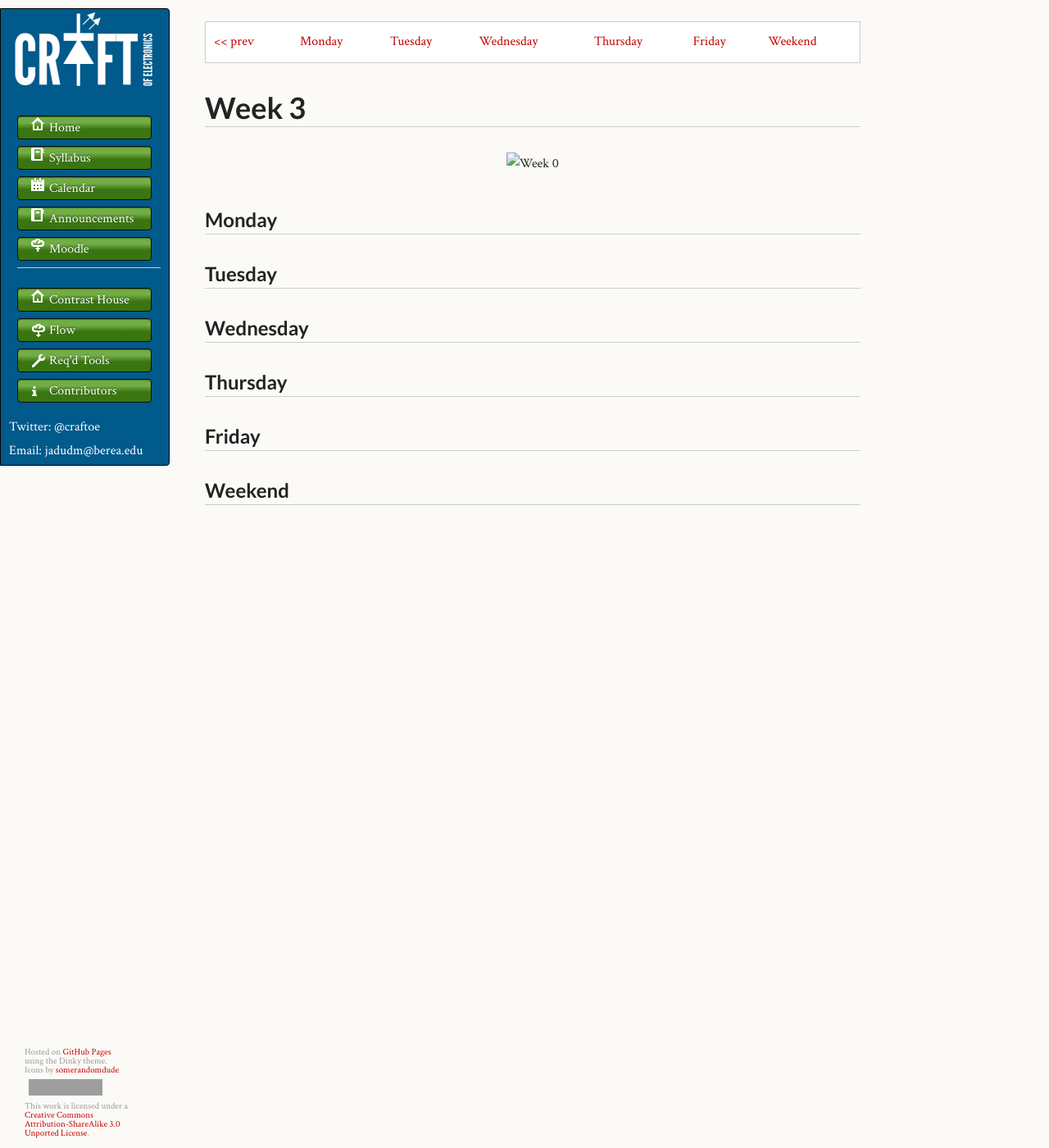
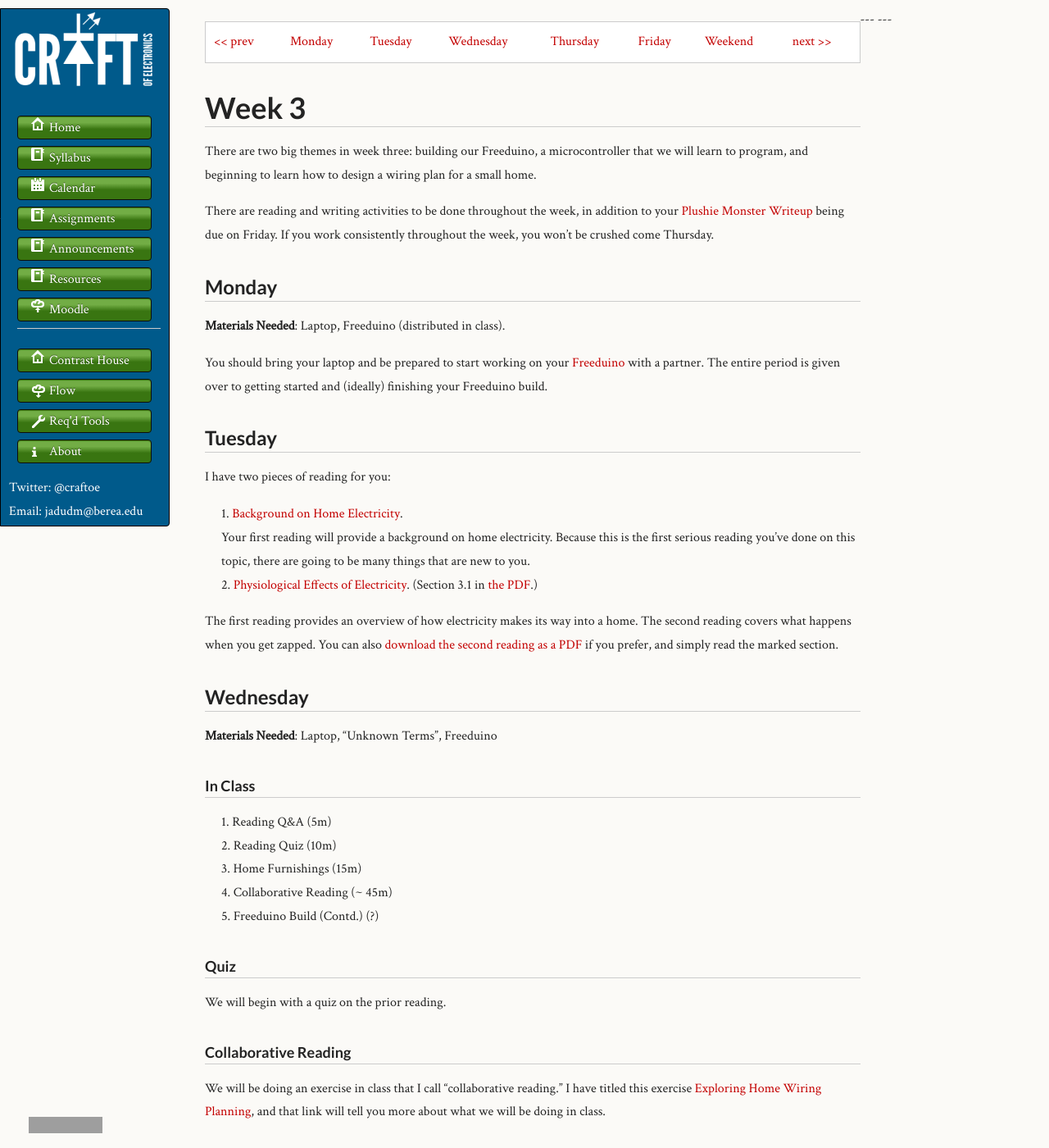
Before and after one commit to craftofelectronics/craftofelectronics.github.com, a Jekyll site: the page built from cal/w02.md, in a window 1280 px wide and 1400 px high. Shown: the whole window at 82% size. Built offline with Jekyll 4.4.1, drawn with Linux system fonts in a browser that asks for light colours; some of the changed text lies outside the part shown; grey boxes are pictures that could not be loaded.

Commit message:
Week three added in.

```diff
--- a/_includes/footer.html
+++ b/_includes/footer.html
@@ -1,4 +1,8 @@
+---
+---
+
 <footer>
+	<!--
   <p>
     <small>Hosted on <a href="https://pages.github.com">GitHub Pages</a> using the Dinky theme.<br/>Icons by <a href="http://somerandomdude.com/work/iconic/">somerandomdude</a>.</small>
     <br/>
@@ -6,4 +10,7 @@
     <br/>
     <small>This work is licensed under a <a rel="license" href="http://creativecommons.org/licenses/by-sa/3.0/deed.en_US">Creative Commons Attribution-ShareAlike 3.0 Unported License</a>.</small>
   </p>
+-->
+<a href="{{site.url}}/contributors.html"><img alt="Creative Commons License" style="border-width:0px;margin:0px;" src="http://i.creativecommons.org/l/by-sa/3.0/80x15.png"/></a>
+
 </footer>
--- a/_includes/main-navbar.html
+++ b/_includes/main-navbar.html
@@ -9,12 +9,14 @@
   <li class="download"><a class="buttons home" href="{{ site.base }}/index.html">Home</a></li>
   <li class="download"><a class="buttons book" href="{{ site.base }}/syllabus.html">Syllabus</a></li>
   <li class="download"><a class="buttons calendar" href="{{ site.base }}/cal/">Calendar</a></li>
+  <li class="download"><a class="buttons book" href="{{ site.base }}/assignments/index.html">Assignments</a></li>
   <li class="download"><a class="buttons book" href="{{ site.base }}/announce/index.html">Announcements</a></li>
+  <li class="download"><a class="buttons book" href="{{ site.base }}/resources.html">Resources</a></li>
   <li class="download"><a class="buttons upload" href="http://moodle.berea.edu/course/view.php?id=1405">Moodle</a></li>
   <hr/>
   <li class="download"><a class="buttons home" href="{{ site.base }}/bereacontrasthouse/">Contrast House</a></li>
   <li class="download"><a class="buttons software" href="{{ site.base }}/software/flow.html">Flow</a></li>
   <li class="download"><a class="buttons hardware" href="{{ site.base }}/tools.html">Req'd Tools</a></li>
 
-  <li class="download"><a class="buttons info" href="{{ site.base }}/contributors.html">Contributors</a></li>
+  <li class="download"><a class="buttons info" href="{{ site.base }}/contributors.html">About</a></li>
 </ul>
--- a/cal/w02.md
+++ b/cal/w02.md
@@ -13,28 +13,81 @@ week: 3
 	<td> <a href="#Thursday">Thursday</a> </td>
 	<td> <a href="#Friday">Friday</a> </td>
 	<td> <a href="#Weekend">Weekend</a> </td>
+	<td> <a href="w03.html">next &gt;&gt;</a> </td>
 </tr></table>
 
 # Week 3
 
+There are two big themes in week three: building our Freeduino, a microcontroller that we will learn to program, and beginning to learn how to design a wiring plan for a small home.
+
+There are reading and writing activities to be done throughout the week, in addition to your [Plushie Monster Writeup]({{site.url}}/assignments/plushie-monster-writeup.html) being due on Friday. If you work consistently throughout the week, you won't be crushed come Thursday.
+
+## Monday
+
+**Materials Needed**: Laptop, Freeduino (distributed in class).
+
+You should bring your laptop and be prepared to start working on your [Freeduino]({{site.url}}/assignments/freeduino-build.html) with a partner. The entire period is given over to getting started and (ideally) finishing your Freeduino build.
+
+## Tuesday
+
+I have two pieces of reading for you:
+
+1. [Background on Home Electricity](http://www.thecircuitdetective.com/bkgrd.htm). <br/>
+Your first reading will provide a background on home electricity. Because this is the first serious reading you've done on this topic, there are going to be many things that are new to you.
+1. [Physiological Effects of Electricity](http://www.allaboutcircuits.com/vol_1/chpt_3/2.html). (Section 3.1 in [the PDF](http://www.allaboutcircuits.com/pdf/DC.pdf).)
+
+The first reading provides an overview of how electricity makes its way into a home. The second reading covers what happens when you get zapped. You can also [download the second reading as a PDF](http://www.allaboutcircuits.com/pdf/DC.pdf) if you prefer, and simply read the marked section.
+
+## Wednesday
+
+**Materials Needed**: Laptop, "Unknown Terms", Freeduino
+
+
+
+### In Class
+
+1. Reading Q&A (5m)
+1. Reading Quiz (10m)
+1. Home Furnishings (15m)
+1. Collaborative Reading (~ 45m)
+1. Freeduino Build (Contd.) (?)
+
+### Quiz
+
+We will begin with a quiz on the prior reading.
+
+### Collaborative Reading
+
+We will be doing an exercise in class that I call "collaborative reading." I have titled this exercise [Exploring Home Wiring Planning]({{site.url}}/assignments/exploring-home-wiring-planning.md), and that link will tell you more about what we will be doing in class.
+
+### Freeduino Build
+
+We may, or may not, spend more time building our Freeduinos today.
+
+### Homework
+
+See the homework described in the [Exploring Home Wiring Planning]({{site.url}}/assignments/exploring-home-wiring-planning.md) exercise.
+
+## Thursday
+
+Read [Shock Current Path](http://www.allaboutcircuits.com/vol_1/chpt_3/3.html), which talks about how we end up getting zapped. This reading comes from [All About Circuits](http://www.allaboutcircuits.com/), a freely available textbook on electricity and electronics. (Section 3.2 in [the PDF](http://www.allaboutcircuits.com/pdf/DC.pdf).)
+
+## Friday
+
+1. Reading Discussion (5-10m)
+1. Freeduino Build
+1. Freeduino Test
+
+We should be able to complete our Freeduinos today, and then test them before we leave for the weekend.
+
+## Weekend
+
+TBA. I want to see where we get to on Wednesday before I post the weekend homework. You can expect some reading and work related to your home wiring diagram, as well as some preparation regarding programming your Freeduino. This will be announced before Thursday.
+
+### Historical Record
+
+These are the planning documents developed during the summer of 2012 that guided this (and future) weeks.
+
 <p align="center">
 	<img src="images/w02-600.png" alt="Week 0"/>
 </p>
-
-<a id='Monday'></a>
-## Monday
-
-<a id='Tuesday'></a>
-## Tuesday
-
-<a id='Wednesday'></a>
-## Wednesday
-
-<a id='Thursday'></a>
-## Thursday
-
-<a id='Friday'></a>
-## Friday
-
-<a id='Weekend'></a>
-## Weekend
```
Also changed, not shown: assignments/exploring-home-wiring-planning.md (added, +29 -0 lines), assignments/freeduino-build.md (added, +21 -0 lines), assignments/index.md (added, +23 -0 lines), assignments/plushie-monster-writeup.md (+3 -1 lines), cal/index.md (+1 -1 lines), resources.md (+7 -0 lines).
